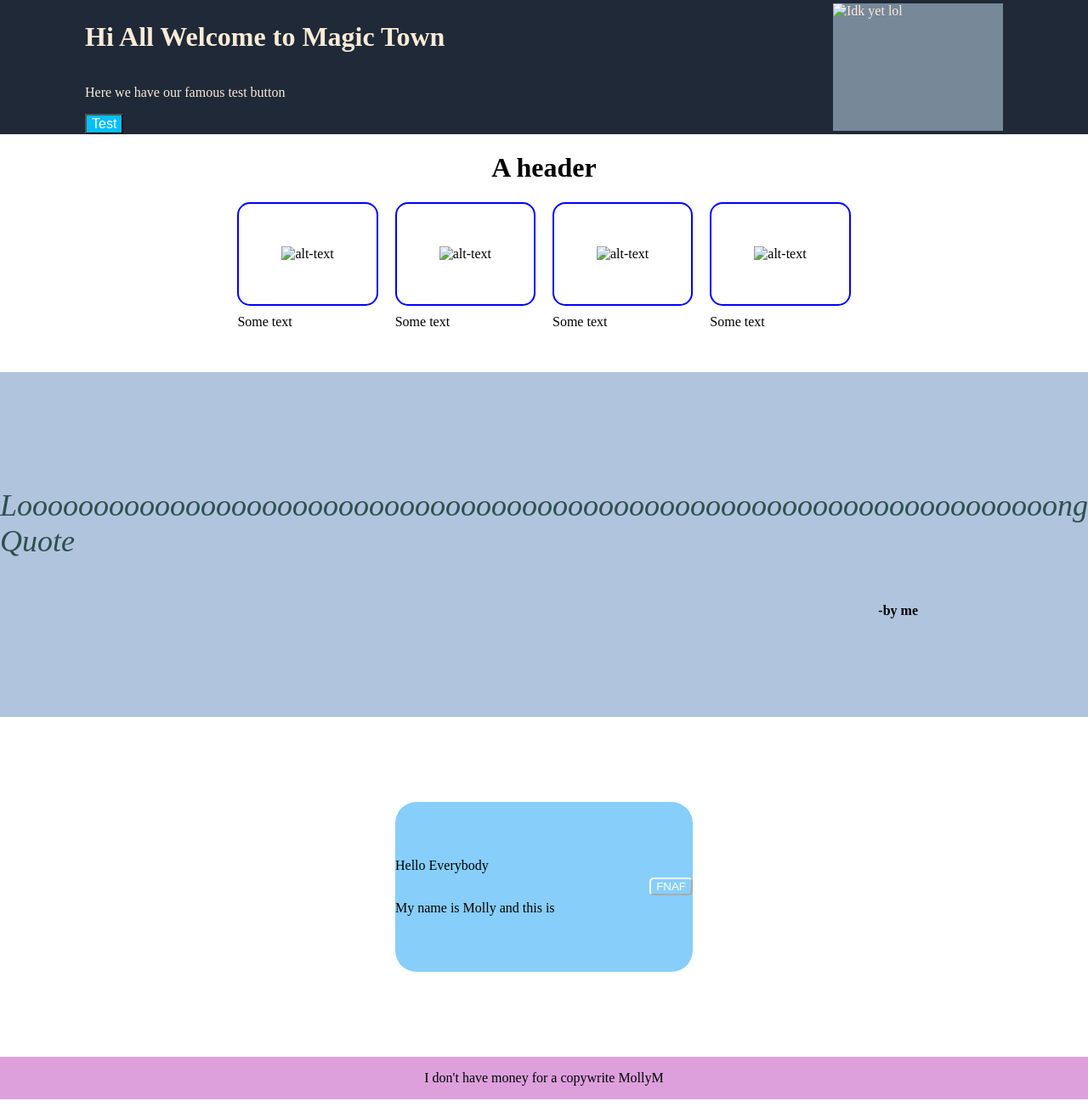
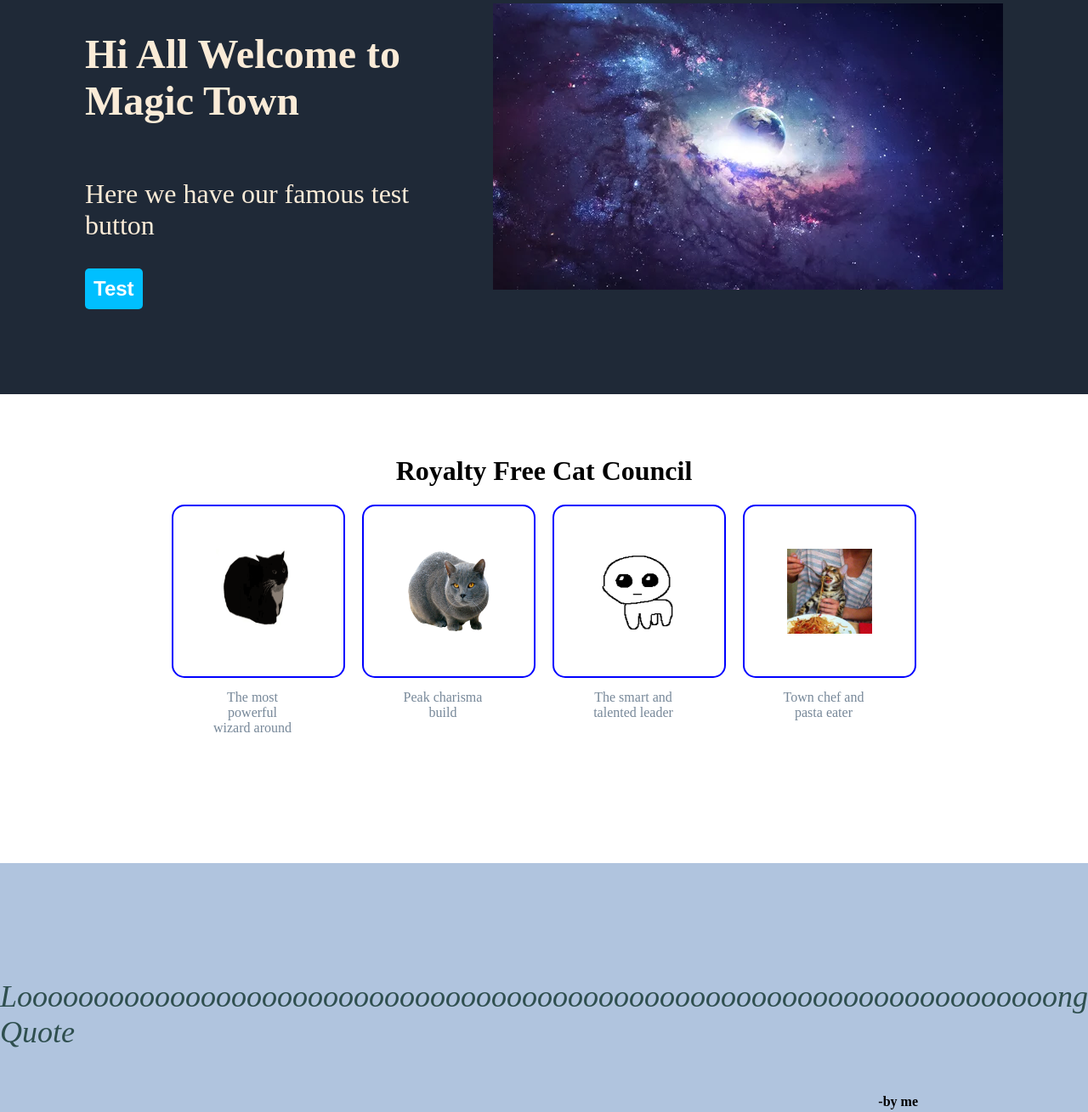
Before and after one commit to mollymilesgit/flex-project, a plain HTML site: page index.html in a window 1280 px wide. Shown: the part 76-1385 px from the top of the page at 85% size. Drawn offline with Linux system fonts and the light colour scheme.

Commit message:
Add images fix and finalize index.html style.css

```diff
--- a/index.html
+++ b/index.html
@@ -18,33 +18,33 @@
         </div>
         <div class="header2">
             <div class="intro">
-                <h1>Hi All Welcome to Magic Town</h1>
-                <p>Here we have our famous test button</p>
+                <h1 class="headheader">Hi All Welcome to Magic Town</h1>
+                <p class="undercontent">Here we have our famous test button</p>
                 <button class="introbutton">Test</button>
             </div>
             <div>
-                <img src="" alt="Idk yet lol" class="topimg">
+                <img src="images/space.jpg" alt="Space scenery" class="topimg">
             </div>
         </div>
         <div class="middlesect">
 
-            <h1>A header</h1>
+            <h1>Royalty Free Cat Council</h1>
             <div class="imagescont">
                 <div class="indvcont">
-                    <img src="#" alt="alt-text" class="imagepair">
-                    <div class="subtext">Some text</div>
+                    <img src="images/cat2.gif" alt="Uni" class="imagepair">
+                    <div class="subtext">The most powerful wizard around</div>
                 </div>
                 <div class="indvcont">
-                    <img src="#" alt="alt-text" class="imagepair">
-                    <div class="subtext">Some text</div>
+                    <img src="images/cat1.png" alt="round cat" class="imagepair">
+                    <div class="subtext">Peak charisma build</div>
                 </div>
                 <div class="indvcont">
-                    <img src="#" alt="alt-text" class="imagepair">
-                    <div class="subtext">Some text</div>
+                    <img src="images/cat3.png" alt="drawn cat" class="imagepair">
+                    <div class="subtext">The smart and talented leader</div>
                 </div>
                 <div class="indvcont">
-                    <img src="#" alt="alt-text" class="imagepair">
-                    <div class="subtext">Some text</div>
+                    <img src="images/cat4.jpg" alt="hungry cat" class="imagepair">
+                    <div class="subtext">Town chef and pasta eater</div>
                 </div>
             </div>
         </div>
@@ -58,7 +58,7 @@
                 <p>Hello Everybody</p>
                 <p>My name is Molly and this is</p>
                </div>
-                <button class="fnaf">FNAF</button>
+               <button class="fnaf">FNAF</button>
 
             </card>
         </div>
--- a/style.css
+++ b/style.css
@@ -9,10 +9,17 @@
     display: flex;
     background-color: #1F2937;
     color: antiquewhite;
-    justify-content: space-between;
     align-items: stretch;
     padding-left: 100px;
     padding-right: 100px;
+ }
+ .header {
+    justify-content: space-between;
+
+ }
+ .header2 {
+    padding-bottom: 100px;
+    justify-content: center
  }
   .headerlinks {
     display: flex;
@@ -34,13 +41,18 @@
   .intro {
     display: flex;
     flex-direction: column;
+    padding-right: 20px;
   }
 
   .introbutton {
     background-color: deepskyblue;
     color: white;
-    font-size: 16px;
+    font-size: 24px;
+    font-weight: bold;
     max-width: fit-content;
+    border-style: none;
+    border-radius: 5px;
+    padding: 10px;
   }
 
   .middlesect {
@@ -48,7 +60,8 @@
     flex-direction: column;
     justify-content: space-around;
     align-items: center;
-    margin-bottom: 50px;
+    margin-bottom: 150px;
+    margin-top: 50px;
   }
   .quote {
     display: flex;
@@ -60,7 +73,8 @@
   }
   .footer {
     display: flex;
-    background-color: plum;
+    background-color: lightsteelblue;
+    color: white;
     justify-content: center;
     margin-top: auto;
   }
@@ -70,11 +84,13 @@
   }
   .popup {
     display: flex;
+    gap: 24px;
     justify-content: space-between;
+    color: white;
     align-items: center;
-    background-color: lightskyblue;
+    background-color: blue;
     height: 200px;
-    width: 350px;
+    width: 750px;
     margin: 100px;
     border-radius: 25px;
   }
@@ -83,17 +99,24 @@
     display: flex;
     flex-direction: column;
     justify-content: center;
+    margin-left: 50px;
+    font-size: 32px;
   }
 
   .fnaf {
     align-items: center;
     justify-content: center;
-    background-color: lightskyblue;
+    background-color: blue;
     border-color: white;
+    border-style: solid;
     color: white;
     border-radius: 5px;
     outline: 2px;
     height: fit-content;
+    padding-left: 5px;
+    margin-right: 50px;
+    font-weight: bold;
+    font-size: 21px;
 
   }
 
@@ -121,16 +144,31 @@
   }
   .imagescont {
     display: flex;
-    flex-wrap: wrap;
-    text-wrap: wrap;
     justify-content: space-between;
     gap: 20px;
   }
   .subtext {
     margin-top: 10px;
+    text-align: center;
+    max-width: 100px;
+    font-size: 16px;
+    color: lightslategray;
+    padding-left: 45px;
+
   }
   .topimg {
-    min-height: 150px;
-    min-width: 200px;
+    display: flex;
     background-color: lightslategray;
+    text-align: center;
+    align-items: center;
+    justify-content: stretch;
+    align-items: stretch;
+    flex-grow: 1;
   }
+  .headheader {
+    font-size: 48px;
+    font-weight: bold;
+  }
+  .undercontent {
+    font-size: 32px;
+  }
```
Also changed, not shown: images/cat1.png (added), images/cat2.gif (added), images/cat2.jpg (added), images/cat3.png (added), images/cat4.jpg (added), images/space.jpg (added).
